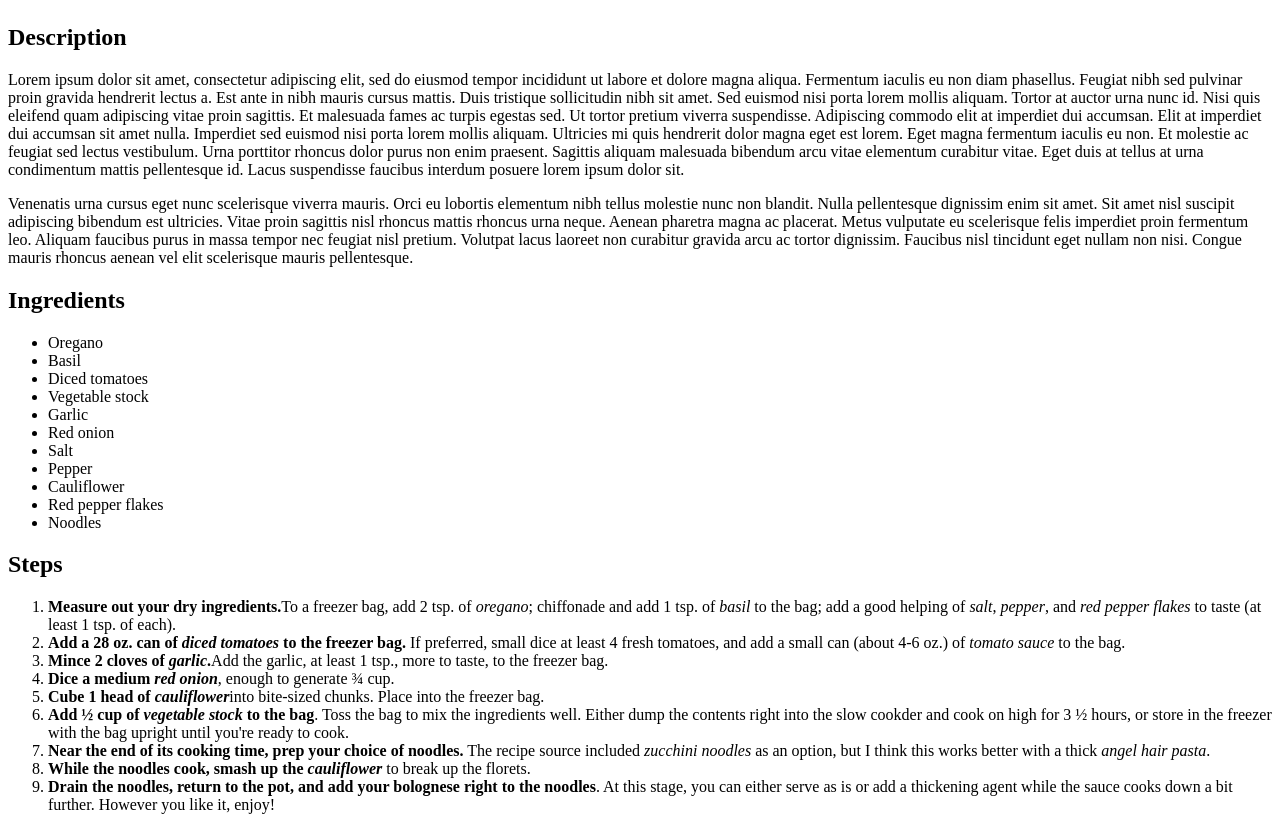
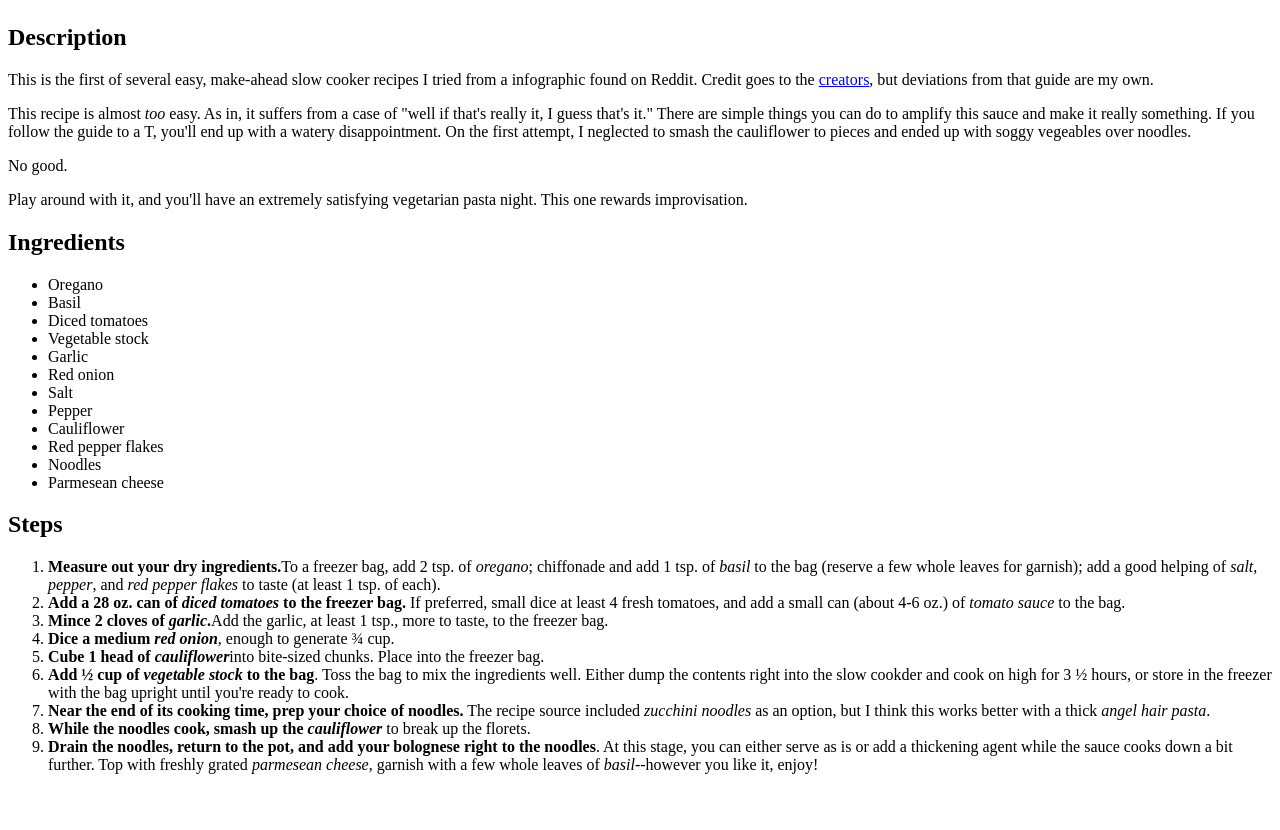
Before and after one commit to kwehmueller/odin-recipes, a plain HTML site: page recipes/cauliflower-bolognese.html in a window 1280 px wide. Shown: the part 880-1710 px from the top of the page. After the commit the page ends 1670 px from the top, so only its background shows below. Drawn offline with Linux system fonts and the light colour scheme.

Commit message:
Added description and a couple more steps for garnishing.

```diff
--- a/recipes/cauliflower-bolognese.html
+++ b/recipes/cauliflower-bolognese.html
@@ -10,8 +10,10 @@
     <h1>Cauliflower Bolognese</h1>
     <img src="../images/bolognese.jpg" alt="An image of a finished bolognese">
     <h2>Description</h2>
-    <p>Lorem ipsum dolor sit amet, consectetur adipiscing elit, sed do eiusmod tempor incididunt ut labore et dolore magna aliqua. Fermentum iaculis eu non diam phasellus. Feugiat nibh sed pulvinar proin gravida hendrerit lectus a. Est ante in nibh mauris cursus mattis. Duis tristique sollicitudin nibh sit amet. Sed euismod nisi porta lorem mollis aliquam. Tortor at auctor urna nunc id. Nisi quis eleifend quam adipiscing vitae proin sagittis. Et malesuada fames ac turpis egestas sed. Ut tortor pretium viverra suspendisse. Adipiscing commodo elit at imperdiet dui accumsan. Elit at imperdiet dui accumsan sit amet nulla. Imperdiet sed euismod nisi porta lorem mollis aliquam. Ultricies mi quis hendrerit dolor magna eget est lorem. Eget magna fermentum iaculis eu non. Et molestie ac feugiat sed lectus vestibulum. Urna porttitor rhoncus dolor purus non enim praesent. Sagittis aliquam malesuada bibendum arcu vitae elementum curabitur vitae. Eget duis at tellus at urna condimentum mattis pellentesque id. Lacus suspendisse faucibus interdum posuere lorem ipsum dolor sit.</p>
-    <p>Venenatis urna cursus eget nunc scelerisque viverra mauris. Orci eu lobortis elementum nibh tellus molestie nunc non blandit. Nulla pellentesque dignissim enim sit amet. Sit amet nisl suscipit adipiscing bibendum est ultricies. Vitae proin sagittis nisl rhoncus mattis rhoncus urna neque. Aenean pharetra magna ac placerat. Metus vulputate eu scelerisque felis imperdiet proin fermentum leo. Aliquam faucibus purus in massa tempor nec feugiat nisl pretium. Volutpat lacus laoreet non curabitur gravida arcu ac tortor dignissim. Faucibus nisl tincidunt eget nullam non nisi. Congue mauris rhoncus aenean vel elit scelerisque mauris pellentesque.</p>
+    <p>This is the first of several easy, make-ahead slow cooker recipes I tried from a infographic found on Reddit. Credit goes to the <a href="https://www.titlemax.com/discovery-center/home-and-family/15-make-ahead-freezer-bag-recipes/">creators</a>, but deviations from that guide are my own.</p>
+    <p>This recipe is almost <em>too</em> easy. As in, it suffers from a case of "well if that's really it, I guess that's it." There are simple things you can do to amplify this sauce and make it really something. If you follow the guide to a T, you'll end up with a watery disappointment. On the first attempt, I neglected to smash the cauliflower to pieces and ended up with soggy vegeables over noodles.</p>
+    <p>No good.</p>
+    <p>Play around with it, and you'll have an extremely satisfying vegetarian pasta night. This one rewards improvisation.</p>
     <h2>Ingredients</h2>
     <ul>
         <li>Oregano</li>
@@ -25,10 +27,11 @@
         <li>Cauliflower</li>
         <li>Red pepper flakes</li>
         <li>Noodles</li>
+        <li>Parmesean cheese</li>
     </ul>
     <h2>Steps</h2>
     <ol>
-        <li><strong>Measure out your dry ingredients.</strong>To a freezer bag, add 2 tsp. of <em>oregano</em>; chiffonade and add 1 tsp. of <em>basil</em> to the bag; add a good helping of <em>salt</em>, <em>pepper</em>, and <em>red pepper flakes</em> to taste (at least 1 tsp. of each).</li>
+        <li><strong>Measure out your dry ingredients.</strong>To a freezer bag, add 2 tsp. of <em>oregano</em>; chiffonade and add 1 tsp. of <em>basil</em> to the bag (reserve a few whole leaves for garnish); add a good helping of <em>salt</em>, <em>pepper</em>, and <em>red pepper flakes</em> to taste (at least 1 tsp. of each).</li>
         <li><strong>Add a 28 oz. can of <em>diced tomatoes</em> to the freezer bag.</strong> If preferred, small dice at least 4 fresh tomatoes, and add a small can (about 4-6 oz.) of <em>tomato sauce</em> to the bag.</li>
         <li><strong>Mince 2 cloves of <em>garlic</em>.</strong>Add the garlic, at least 1 tsp., more to taste, to the freezer bag.</li>
         <li><strong>Dice a medium <em>red onion</em></strong>, enough to generate &frac34 cup. </li>
@@ -36,7 +39,7 @@
         <li><strong>Add &frac12 cup of <em>vegetable stock</em> to the bag</strong>. Toss the bag to mix the ingredients well. Either dump the contents right into the slow cookder and cook on high for 3 &frac12 hours, or store in the freezer with the bag upright until you're ready to cook.</li>
         <li><strong>Near the end of its cooking time, prep your choice of noodles.</strong> The recipe source included <em>zucchini noodles</em> as an option, but I think this works better with a thick <em>angel hair pasta</em>.</li>
         <li><strong>While the noodles cook, smash up the <em>cauliflower</em> </strong>to break up the florets.</li>
-        <li><strong>Drain the noodles, return to the pot, and add your bolognese right to the noodles</strong>. At this stage, you can either serve as is or add a thickening agent while the sauce cooks down a bit further. However you like it, enjoy!</li>
+        <li><strong>Drain the noodles, return to the pot, and add your bolognese right to the noodles</strong>. At this stage, you can either serve as is or add a thickening agent while the sauce cooks down a bit further. Top with freshly grated <em>parmesean cheese</em>, garnish with a few whole leaves of <em>basil</em>--however you like it, enjoy!</li>
     </ol>
 </body>
 </html>
```
